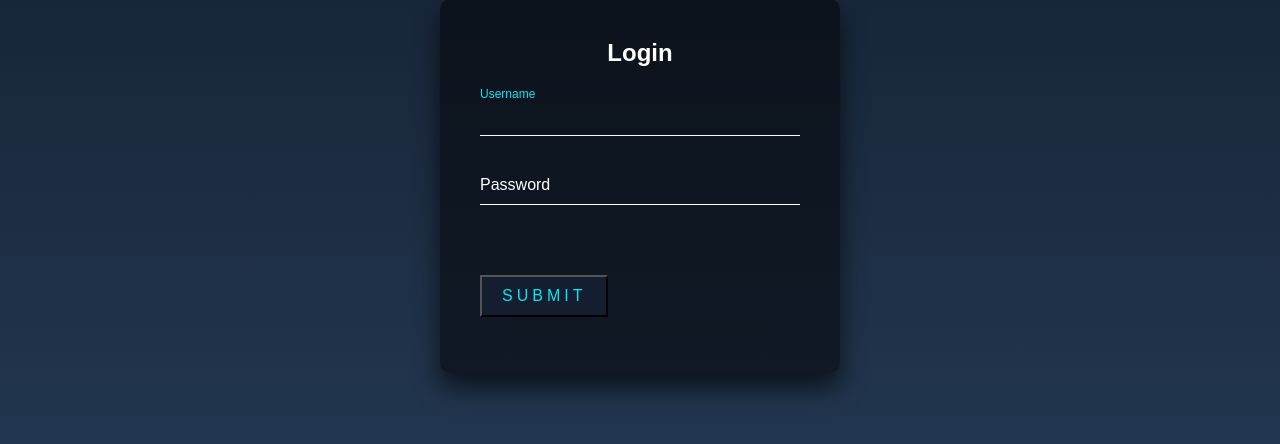
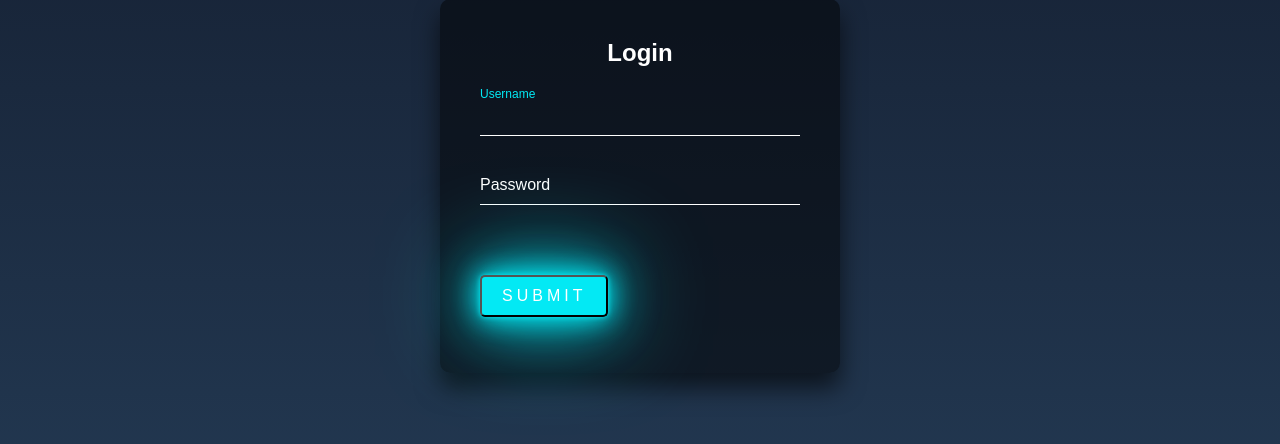
Before and after one commit to pavolslivon/IPaIoT, a PHP site: page /file.php in a window 1280 px wide, with the pointer over the restyled element. Shown: the part 214-658 px from the top of the page. Run offline with PHP 8.4, Linux system fonts and the light colour scheme.

Commit message:
asdasdasd

```diff
--- a/gg.css
+++ b/gg.css
@@ -175,3 +175,12 @@ html {
     margin-top: 40px;
     letter-spacing: 4px
  }
+    input[type = submit]:hover {
+    background: #03e9f4;
+    color: #fff;
+    border-radius: 5px;
+    box-shadow: 0 0 5px #03e9f4,
+                0 0 25px #03e9f4,
+                0 0 50px #03e9f4,
+                0 0 100px #03e9f4;
+  }
```
